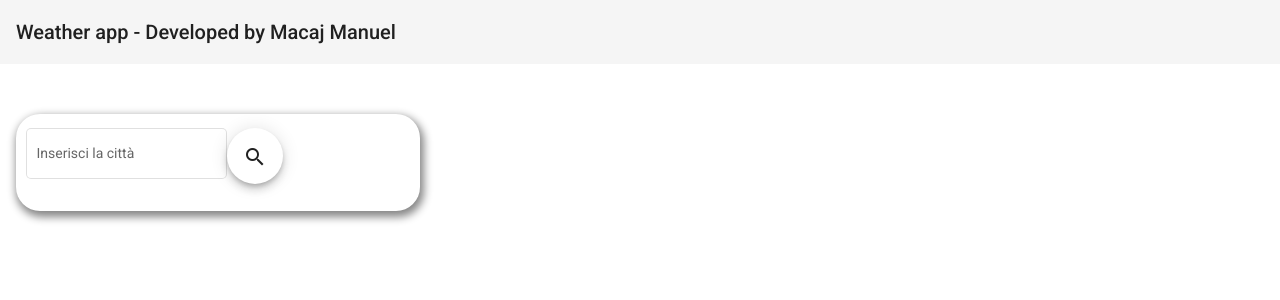
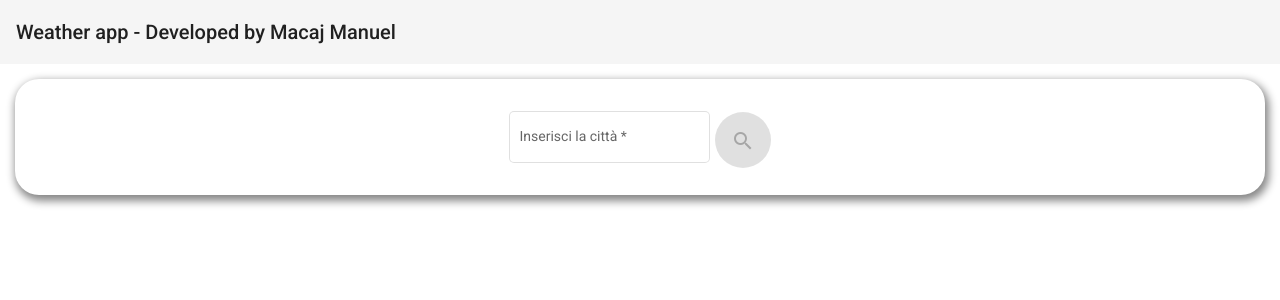
Before and after one commit to manuelmacaj/WeatherApp, an Angular app: page / in a window 1280 px wide. Shown: the top 300 px of the page. Built offline with nearby package versions, Linux system fonts and the light colour scheme.

Commit message:
fix layout and graphics

```diff
--- a/src/app/app.component.css
+++ b/src/app/app.component.css
@@ -1,11 +1,26 @@
+.content {
+    margin: 10px 10px 10px 10px;
+    display: block;
+    padding: 5px;
+}
+
 .cardLayout {
-    margin: 1rem;
-    width: 30%;
+    text-align: center;
     padding: 10px;
     box-shadow: 2px 4px 8px 2px rgba(0, 0, 0, 0.479);
     border-radius: 24px;
 }
 
-.content {
-    margin: 50px auto;
+.items {
+    padding-top: 18.813px;
+    display: inline-block;
 }
+
+.inputField {
+    padding-right: 5px;
+}
+
+.weather {
+    display: inline-block;
+    width: 100%;
+}
--- a/src/app/app.component.html
+++ b/src/app/app.component.html
@@ -3,18 +3,18 @@
 </mat-toolbar>
 <div class="content">
     <div class="cardLayout">
-        <mat-form-field appearance="outline">
-            <!-- <mat-select placeholder="Seleziona città" [formControl]="citySelected">
-                <mat-option *ngFor="let city of cities" [value]="city">
-                    {{city}}
-                </mat-option>
-            </mat-select> -->
+        <div class="items">
+            <mat-form-field appearance="outline" class="inputField">
                 <mat-label>Inserisci la città</mat-label>
                 <input matInput [formControl]="citySelected">
+                <mat-error>{{getFieldError()}}</mat-error>
             </mat-form-field>
-        <button mat-fab color="warm" (click)="searchCity()">
+            <button mat-fab color="warm" (click)="searchCity()" [disabled]="citySelected.invalid">
                 <mat-icon>search</mat-icon>
             </button>
         </div>
+    </div>
+    <div class="weather">
         <router-outlet></router-outlet>
     </div>
+</div>
--- a/src/app/app.component.ts
+++ b/src/app/app.component.ts
@@ -1,5 +1,5 @@
 import { Component, OnInit } from '@angular/core';
-import { FormControl } from '@angular/forms';
+import { FormControl, Validators } from '@angular/forms';
 import { Router } from '@angular/router';
 
 @Component({
@@ -10,7 +10,7 @@ import { Router } from '@angular/router';
 export class AppComponent implements OnInit {
   title = 'WeatherApp';
   cities = ["Milan", "London", "Rome", "Madrid"];
-  citySelected = new FormControl("");
+  citySelected = new FormControl("", [Validators.required]);
 
   constructor(private router: Router) {
   }
@@ -18,6 +18,10 @@ export class AppComponent implements OnInit {
   ngOnInit(): void {
   }
 
+  getFieldError() {
+    return "Il campo è obbligatorio, completalo!" || ""
+  }
+
   protected searchCity() {
     console.log("Bottone cliccato");
     this.router.navigate([this.citySelected.value])
--- a/src/app/weather/weather/weather.component.html
+++ b/src/app/weather/weather/weather.component.html
@@ -1,18 +1,19 @@
 <mat-card *ngIf="datiRicevuti | async as data">
     <mat-card-header>
         <mat-card-title>
-            {{data.name}}
+            Meteo di: {{data.name}}
         </mat-card-title>
         <mat-card-subtitle>
             {{today | date}}
         </mat-card-subtitle>
     </mat-card-header>
-    <mat-card-content>
+    <mat-card-content class="gridLayout">
         <span>{{data.main.temp}} °C</span>
         <span>Feels like</span>
         <span>{{data.main.feels_like}} °C</span>
         <div>
             <span>{{data.weather[0].description | titlecase}}</span>
         </div>
+        <br>
     </mat-card-content>
 </mat-card>
--- a/src/app/weather/weather/weather.component.ts
+++ b/src/app/weather/weather/weather.component.ts
@@ -23,6 +23,7 @@ export class WeatherComponent implements OnInit {
       filter(name => !!name),
       concatMap(name => this.weatherService.getData(name))
     )
+    console.log(this.datiRicevuti);
   }
 
   getForcast() {
```
Lines whose indentation alone changed are shown as unchanged.
